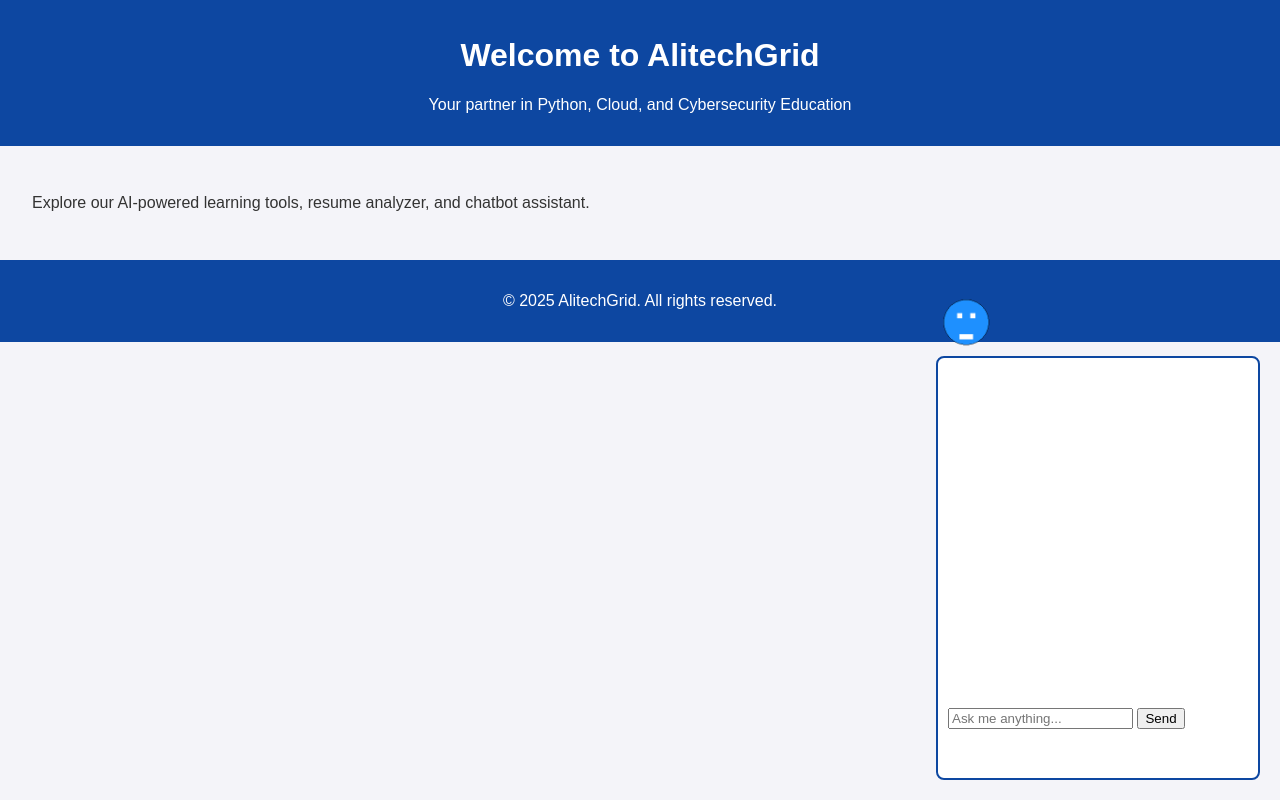
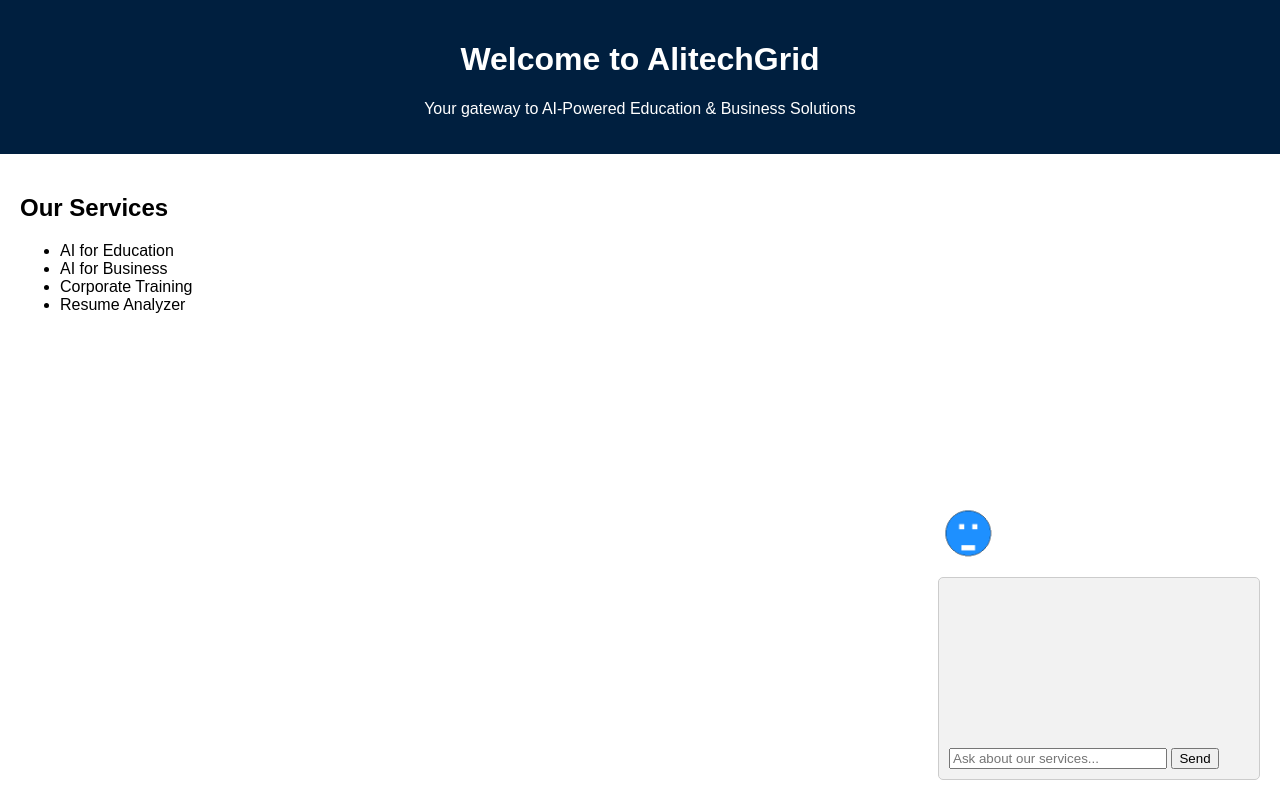
Before and after one commit to zali39/alitechgrid.github.io, a plain HTML site: page index.html in a window 1280 px wide. Both pictures are taken after a click on the picture 1230 px from the left and 746 px from the top of the page. Drawn offline with Linux system fonts and the light colour scheme.

Commit message:
Add files via upload

```diff
--- a/chatbot.js
+++ b/chatbot.js
@@ -1,25 +1,24 @@
+document.getElementById("chatbot-icon").addEventListener("click", function () {
+    const window = document.getElementById("chat-window");
+    window.classList.toggle("hidden");
+});
 
 async function sendMessage() {
     const input = document.getElementById("user-input");
-    const chatlog = document.getElementById("chatlog");
-    const message = input.value;
-    if (!message) return;
-    chatlog.innerHTML += `<div><strong>You:</strong> ${message}</div>`;
+    const output = document.getElementById("chat-output");
+    const userText = input.value.trim();
+    if (!userText) return;
+
+    output.innerHTML += `<div><strong>You:</strong> ${userText}</div>`;
     input.value = "";
 
     const response = await fetch("https://alitechgrid-chatbot-backend.onrender.com/chat", {
         method: "POST",
-        headers: {
-            "Content-Type": "application/json"
-        },
-        body: JSON.stringify({ message })
+        headers: { "Content-Type": "application/json" },
+        body: JSON.stringify({ message: userText })
     });
+
     const data = await response.json();
-    chatlog.innerHTML += `<div><strong>Bot:</strong> ${data.reply}</div>`;
-    chatlog.scrollTop = chatlog.scrollHeight;
+    output.innerHTML += `<div><strong>Bot:</strong> ${data.reply}</div>`;
+    output.scrollTop = output.scrollHeight;
 }
-
-function toggleChat() {
-    const chatbox = document.getElementById("chatbox");
-    chatbox.style.display = chatbox.style.display === "none" ? "block" : "none";
-}
--- a/index.html
+++ b/index.html
@@ -1,31 +1,39 @@
-
 <!DOCTYPE html>
 <html lang="en">
 <head>
     <meta charset="UTF-8" />
     <meta name="viewport" content="width=device-width, initial-scale=1.0"/>
-    <title>AlitechGrid | AI-Powered Solutions</title>
-    <link rel="stylesheet" href="style.css"/>
+    <title>AlitechGrid | AI Education & Enterprise</title>
+    <link rel="stylesheet" href="style.css">
+    <link rel="icon" href="chatbot-icon.png" type="image/png">
 </head>
 <body>
     <header>
         <h1>Welcome to AlitechGrid</h1>
-        <p>Your partner in Python, Cloud, and Cybersecurity Education</p>
+        <p>Your gateway to AI-Powered Education & Business Solutions</p>
     </header>
+
     <main>
-        <p>Explore our AI-powered learning tools, resume analyzer, and chatbot assistant.</p>
-        <div id="chatbot-container">
-            <img src="chatbot-icon.png" alt="Chatbot Icon" id="chatbot-icon" onclick="toggleChat()">
-            <div id="chatbox" style="display:none;">
-                <div id="chatlog"></div>
-                <input type="text" id="user-input" placeholder="Ask me anything...">
-                <button onclick="sendMessage()">Send</button>
-            </div>
+        <section id="services">
+            <h2>Our Services</h2>
+            <ul>
+                <li>AI for Education</li>
+                <li>AI for Business</li>
+                <li>Corporate Training</li>
+                <li>Resume Analyzer</li>
+            </ul>
+        </section>
+    </main>
+
+    <div id="chatbot-container">
+        <img src="chatbot-icon.png" id="chatbot-icon" alt="Chatbot">
+        <div id="chat-window" class="hidden">
+            <div id="chat-output"></div>
+            <input type="text" id="user-input" placeholder="Ask about our services...">
+            <button onclick="sendMessage()">Send</button>
         </div>
-    </main>
-    <footer>
-        <p>&copy; 2025 AlitechGrid. All rights reserved.</p>
-    </footer>
+    </div>
+
     <script src="chatbot.js"></script>
 </body>
 </html>
--- a/style.css
+++ b/style.css
@@ -1,19 +1,16 @@
-
 body {
     font-family: Arial, sans-serif;
     margin: 0;
     padding: 0;
-    background-color: #f4f4f9;
-    color: #333;
 }
-header, footer {
-    background-color: #0d47a1;
+header {
+    background-color: #001f3f;
     color: white;
-    padding: 1em;
+    padding: 20px;
     text-align: center;
 }
 main {
-    padding: 2em;
+    padding: 20px;
 }
 #chatbot-container {
     position: fixed;
@@ -22,19 +19,24 @@ main {
 }
 #chatbot-icon {
     width: 60px;
-    height: 60px;
     cursor: pointer;
 }
-#chatbox {
+#chat-window {
     width: 300px;
-    height: 400px;
-    background-color: white;
-    border: 2px solid #0d47a1;
-    border-radius: 8px;
+    background: #f2f2f2;
+    border: 1px solid #ccc;
+    border-radius: 5px;
     padding: 10px;
-    overflow: auto;
+    margin-top: 10px;
 }
-#chatlog {
-    height: 340px;
+#chat-output {
+    height: 150px;
     overflow-y: auto;
+    margin-bottom: 10px;
 }
+#user-input {
+    width: 70%;
+}
+.hidden {
+    display: none;
+}
```
Also changed, not shown: 1 other file.
